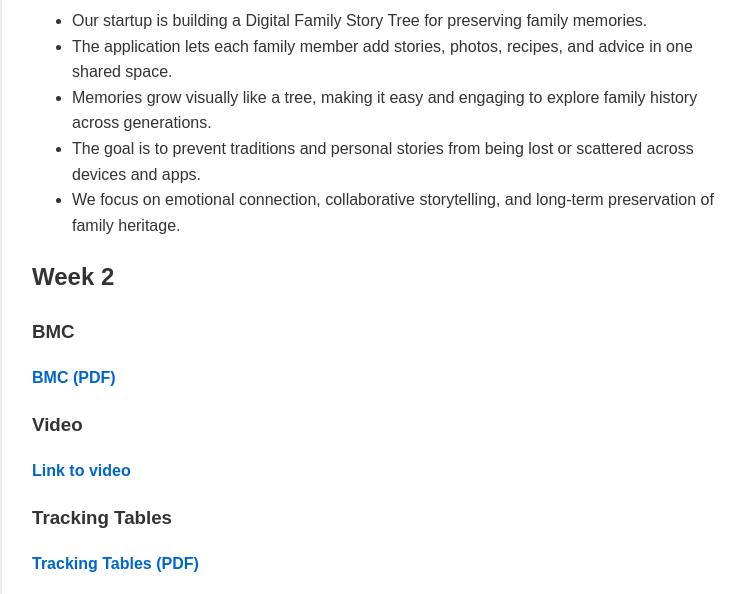
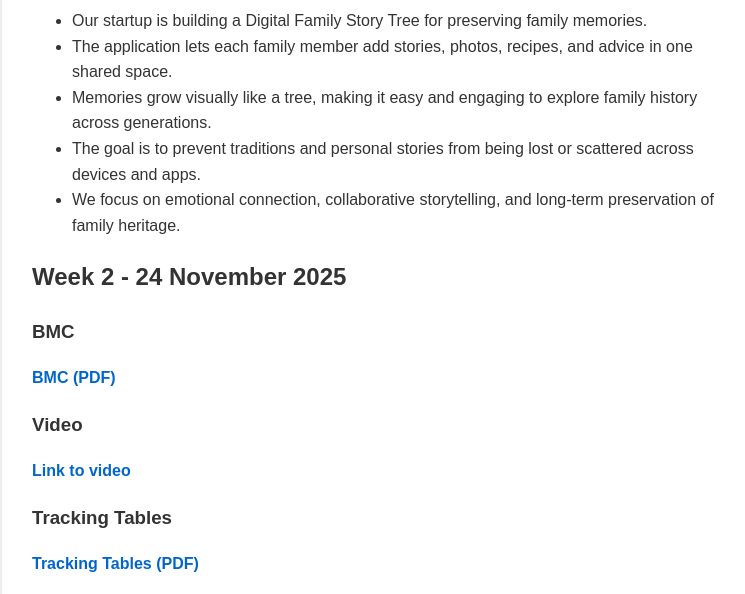
Before and after one commit to KaraboKobola/FamilyTreeWebsite, a plain HTML site: page index.html in a window 1280 px wide. Shown: the part 164-758 px from the top of the page, without its empty margins (258-1003 px from the left). Drawn offline with Linux system fonts and the light colour scheme.

Commit message:
Update index.html

```diff
--- a/index.html
+++ b/index.html
@@ -45,7 +45,7 @@
 </ul>
 
 
-        <h2>Week 2</h2>
+        <h2>Week 2 - 24 November 2025</h2>
         <h3>BMC</h3>
         <p>
             <a href="BMC.pdf" target="_blank">
```
